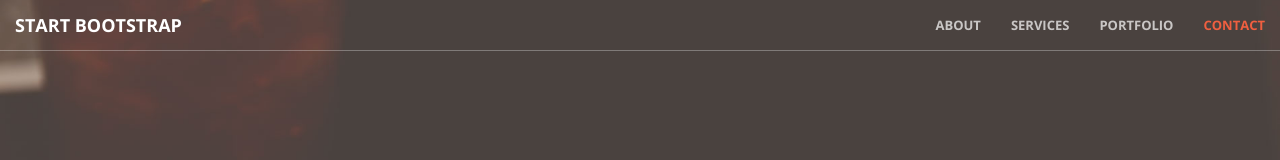
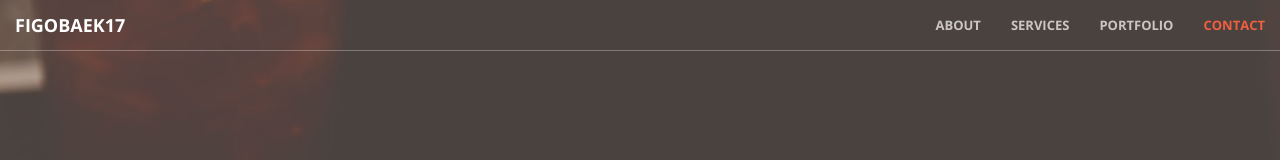
Before and after one commit to figobaek17/figobaek17.github.io, a website: page index.html in a window 1280 px wide. Shown: the top 160 px of the page. Drawn offline with nearby package versions, Linux system fonts and the light colour scheme.

Commit message:
왼쪽 상단 문구 변경

```diff
--- a/index.html
+++ b/index.html
@@ -43,7 +43,7 @@
                 <button type="button" class="navbar-toggle collapsed" data-toggle="collapse" data-target="#bs-example-navbar-collapse-1">
                     <span class="sr-only">Toggle navigation</span> Menu <i class="fa fa-bars"></i>
                 </button>
-                <a class="navbar-brand page-scroll" href="#page-top">Start Bootstrap</a>
+                <a class="navbar-brand page-scroll" href="#page-top">figobaek17</a>
             </div>
 
             <!-- Collect the nav links, forms, and other content for toggling -->
```
